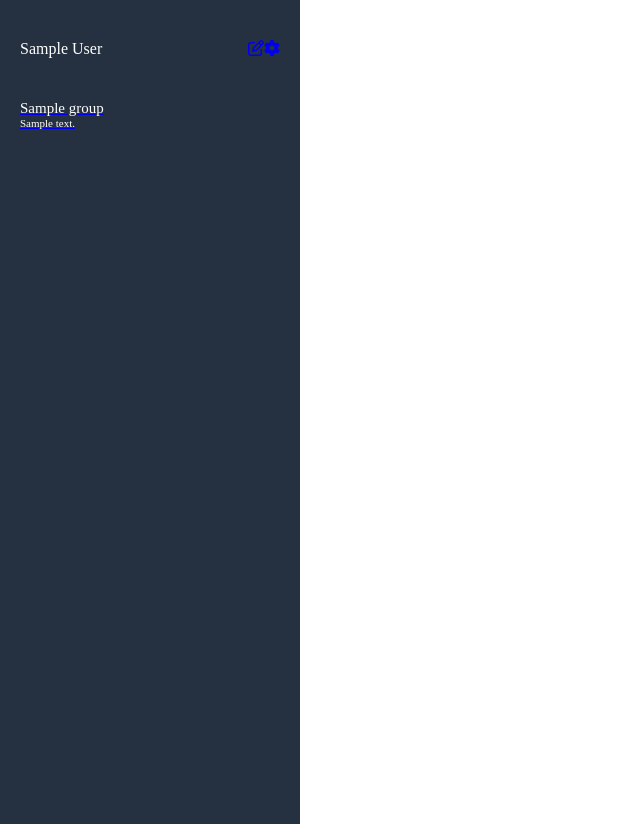
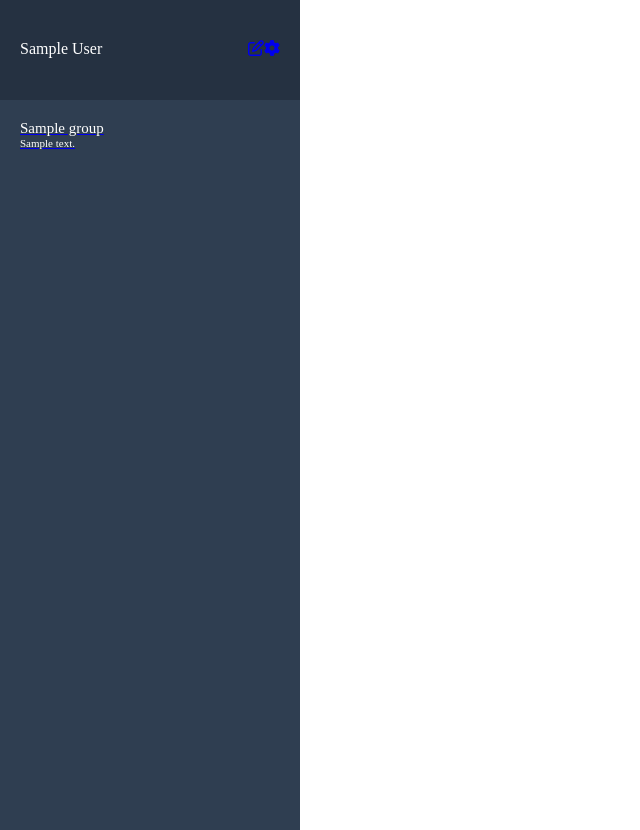
Before and after one commit to Mr-Git37/chat-space, a Rails app: page / in a window 1280 px wide. Shown: the whole page, without its empty margins (0-640 px from the left). Run offline with Rails 7, Linux system fonts and the light colour scheme; a user stored in the database is signed in; tables that the repository leaves empty hold one stand-in row (values such as "Sample post"); style sheets or scripts are compiled from the project's sources; some libraries are stand-ins or nearby versions.

Commit message:
Update _side_bar.scss

```diff
--- a/app/assets/stylesheets/modules/_side_bar.scss
+++ b/app/assets/stylesheets/modules/_side_bar.scss
@@ -9,12 +9,13 @@
         align-items: center;
     }
     &__group{
-        height:calc(100vh - 100px);
+        height:calc(100vh - 70px);
+        background-color: #2f3e51;
     }
 
     .side-bar__group__list{
         height: 65px;
-        padding: 0 20px;
+        padding: 20px;
     }
     .side-bar__group__name{
         font-size: 15px;
```
